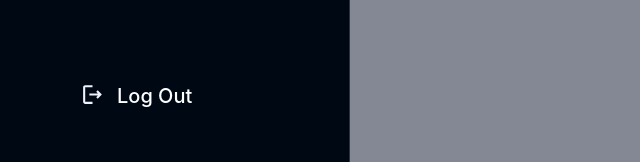
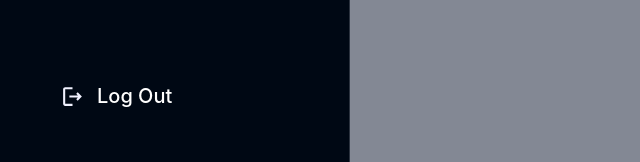
Before and after one commit to gossipgram/GossipGram, a React (Create React App) app: page /home in a window 1280 px wide. Shown: the part 638-800 px from the top of the page, without its empty margins (0-640 px from the left). Built offline with nearby package versions, Linux system fonts and the light colour scheme; sample sign-in values are in the browser's storage.

Commit message:
merging routes

```diff
--- a/src/Components/common/Sidebar.jsx
+++ b/src/Components/common/Sidebar.jsx
@@ -87,9 +87,9 @@ const Sidebar = () => {
                 btn2Handler: () => setConfirmationModal(null),
               })
             }
-            className="px-8 py-2 text-sm font-medium text-richblack-300"
+            className="py-2 ml-5 text-sm font-medium text-richblack-300"
           >
-            <div className="flex flex-row absolute bottom-10 mt-52 px-10 py-3 mx-2  gap-3 hover:bg-richblack-700 transition-all rounded-lg duration-200 cursor-pointer">
+            <div className="flex w-[90%] items-center  flex-row absolute bottom-10 px-10 py-3 mx-auto  gap-3 hover:bg-richblack-700 transition-all rounded-lg duration-200 cursor-pointer">
               <MdOutlineLogout fontSize={25} className="text-richblack-5" />
               <p className="text-xl text-white">Log Out</p>
             </div>
@@ -155,7 +155,7 @@ const Sidebar = () => {
             }
             className="px-8 py-2 text-sm font-medium text-richblack-300"
           >
-            <div className="flex w-[80%] absolute bottom-10 left-4 justify-center py-3 mx-auto mt-[200px] gap-3 hover:scale-110 hover:bg-richblack-700 transition-all rounded-lg duration-200 cursor-pointer">
+            <div className="flex w-[75%] absolute bottom-10 left-4 justify-center py-3 mx-auto gap-3 hover:scale-110 hover:bg-richblack-700 transition-all rounded-lg duration-200 cursor-pointer">
               <MdOutlineLogout fontSize={35} className="text-richblack-5" />
             </div>
           </button>
```
